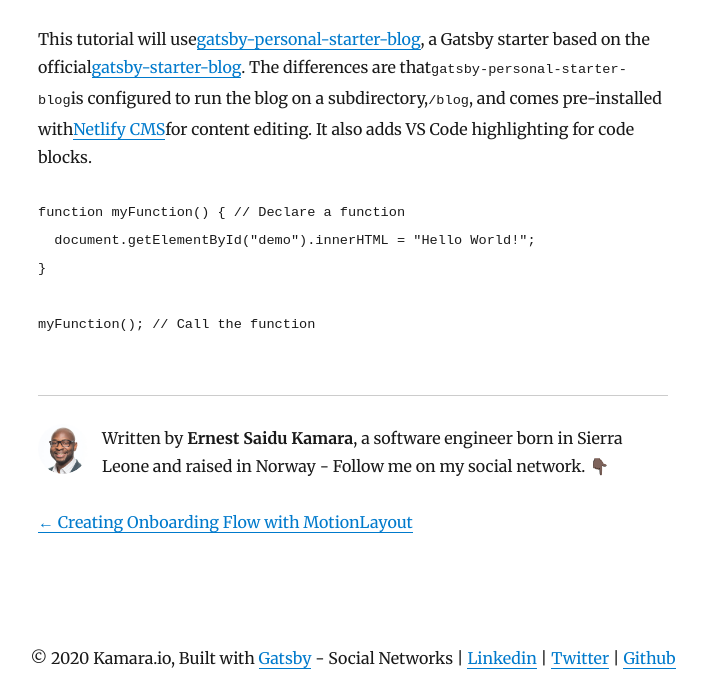
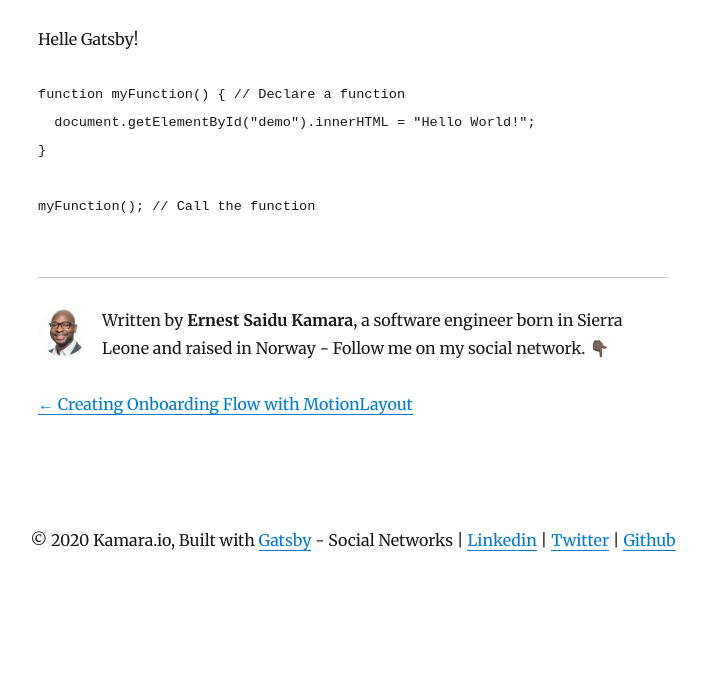
Before and after one commit to ernestkamara/personal-blog, a Gatsby site: page /blog/hello-world/ in a window 1280 px wide. Shown: the part 198-894 px from the top of the page, without its empty margins (287-993 px from the left). After the commit the page ends 800 px from the top, so only its background shows below. Built offline with nearby package versions, Linux system fonts and the light colour scheme; Gatsby itself is replaced by a stand-in of ours; some packages are replaced by stand-ins of ours; code samples lack their colours.

Commit message:
Update Blog “hello-world”

```diff
--- a/content/blog/hello-world.md
+++ b/content/blog/hello-world.md
@@ -4,7 +4,7 @@ date: 2020-03-28T12:17:00.400Z
 title: Hello World
 description: A Gatsby Blog Post
 ---
-This tutorial will use[gatsby-personal-starter-blog](http://t.wang.sh/gatsby-personal-starter-blog), a Gatsby starter based on the official[gatsby-starter-blog](https://www.gatsbyjs.org/starters/gatsbyjs/gatsby-starter-blog/). The differences are that`gatsby-personal-starter-blog`is configured to run the blog on a subdirectory,`/blog`, and comes pre-installed with[Netlify CMS](https://www.netlifycms.org/)for content editing. It also adds VS Code highlighting for code blocks.
+Helle Gatsby!
 
 
 
```
